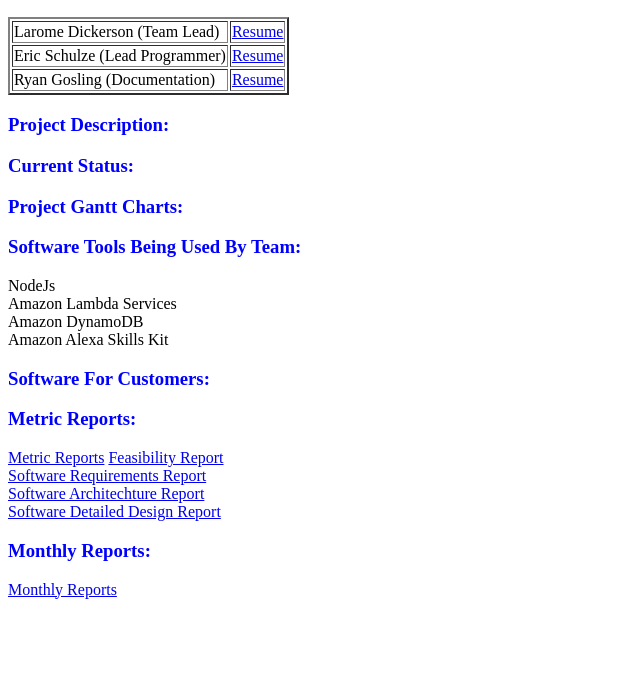
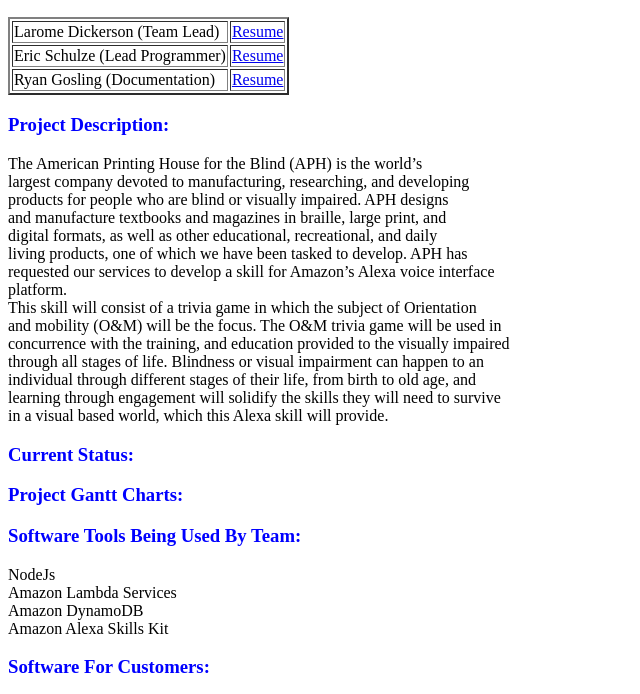
Before and after one commit to LERCapstone/LERCapstone.github.io, a plain HTML site: page index.html in a window 1280 px wide. Shown: the part 96-790 px from the top of the page, without its empty margins (0-640 px from the left). Drawn offline with Linux system fonts and the light colour scheme.

Commit message:
Update index.html

```diff
--- a/index.html
+++ b/index.html
@@ -19,6 +19,22 @@
       </tbody>
     </table>
     <h3 style="color: #0000ff;">Project Description:</h3>
+	<a> The American Printing House for the Blind (APH) is the world’s<br>
+	largest company devoted to manufacturing, researching, and developing<br>
+	products for people who are blind or visually impaired.  APH designs<br>
+	and manufacture textbooks and magazines in braille, large print, and<br>
+	digital formats, as well as other educational, recreational, and daily<br>
+	living products, one of which we have been tasked to develop.  APH has<br>
+	requested our services to develop a skill for Amazon’s Alexa voice interface<br>
+	platform.  <br>
+	This skill will consist of a trivia game in which the subject of Orientation<br>
+	and mobility (O&M) will be the focus.  The O&M trivia game will be used in<br>
+	concurrence with the training, and education provided to the visually impaired<br>
+	through all stages of life.  Blindness or visual impairment can happen to an<br>
+	individual through different stages of their life, from birth to old age, and<br>
+	learning through engagement will solidify the skills they will need to survive<br>
+	in a visual based world, which this Alexa skill will provide. <br>
+    </a>
     <h3 style="color: #0000ff;">Current Status:</h3>
     <h3 style="color: #0000ff;">Project Gantt Charts:</h3>
     <h3 style="color: #0000ff;">Software Tools Being Used By Team:</h3>
```
